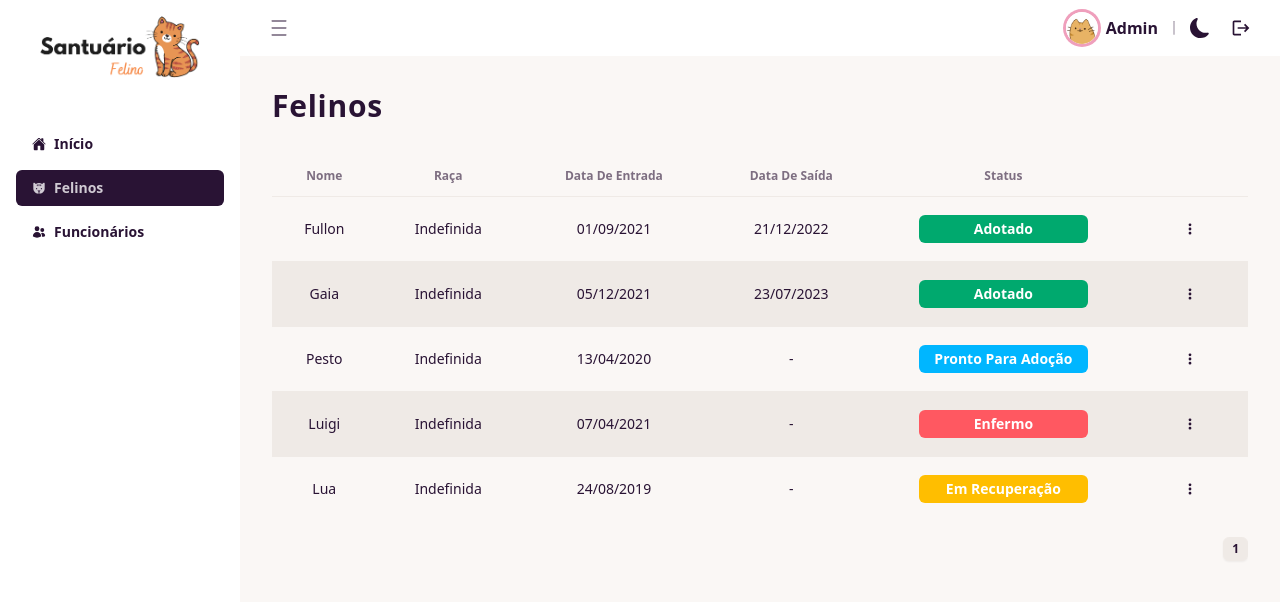
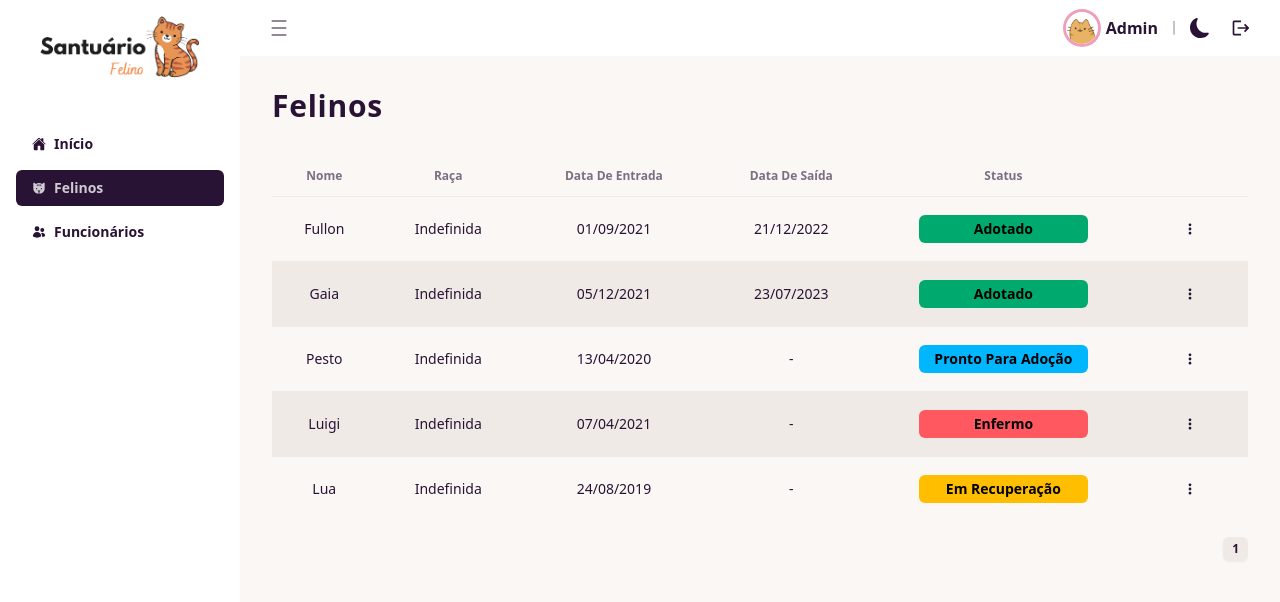
Before and after one commit to dnuneswebdev/santuario-felino, a React (Vite) app: page /cats in a window 1280 px wide. Shown: the top 602 px of the page. Built offline with nearby package versions, Linux system fonts and the light colour scheme.

Commit message:
Corrige cor de Status em DarkMode

```diff
--- a/src/components/StatusTag.jsx
+++ b/src/components/StatusTag.jsx
@@ -2,7 +2,7 @@ function StatusTag({status, children}) {
   return (
     <>
       <p
-        className={`${status} text-white p-1 rounded-md font-semibold lg:w-3/4 mx-auto`}
+        className={`${status} text-black p-1 rounded-md font-semibold lg:w-3/4 mx-auto`}
       >
         {children}
       </p>
```
